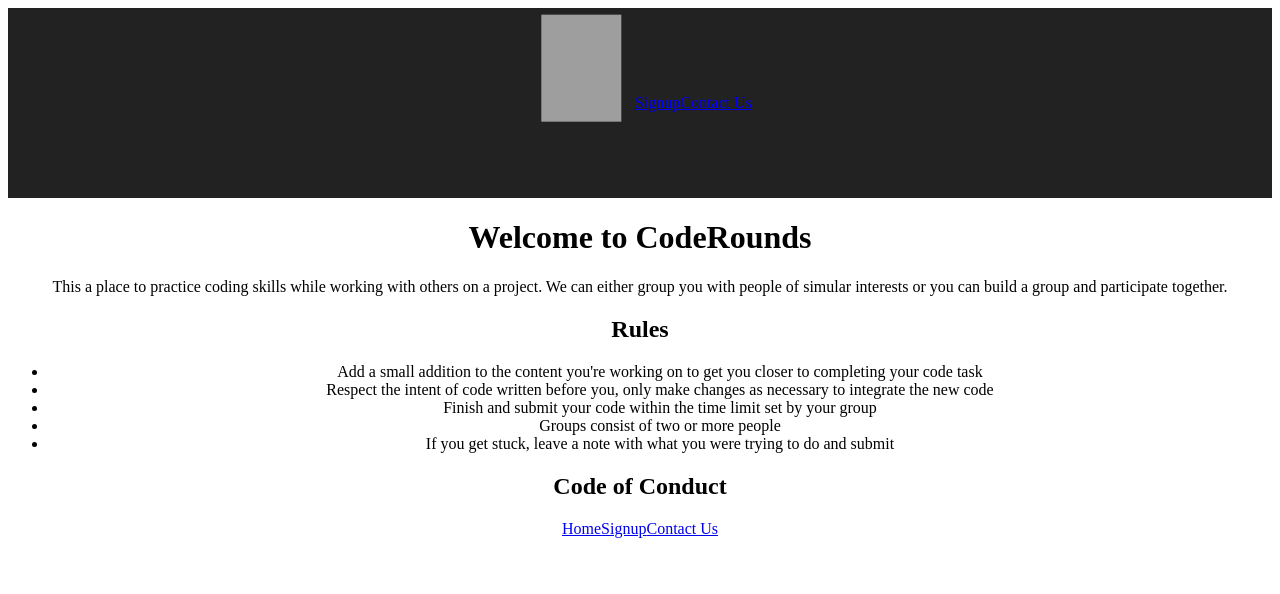
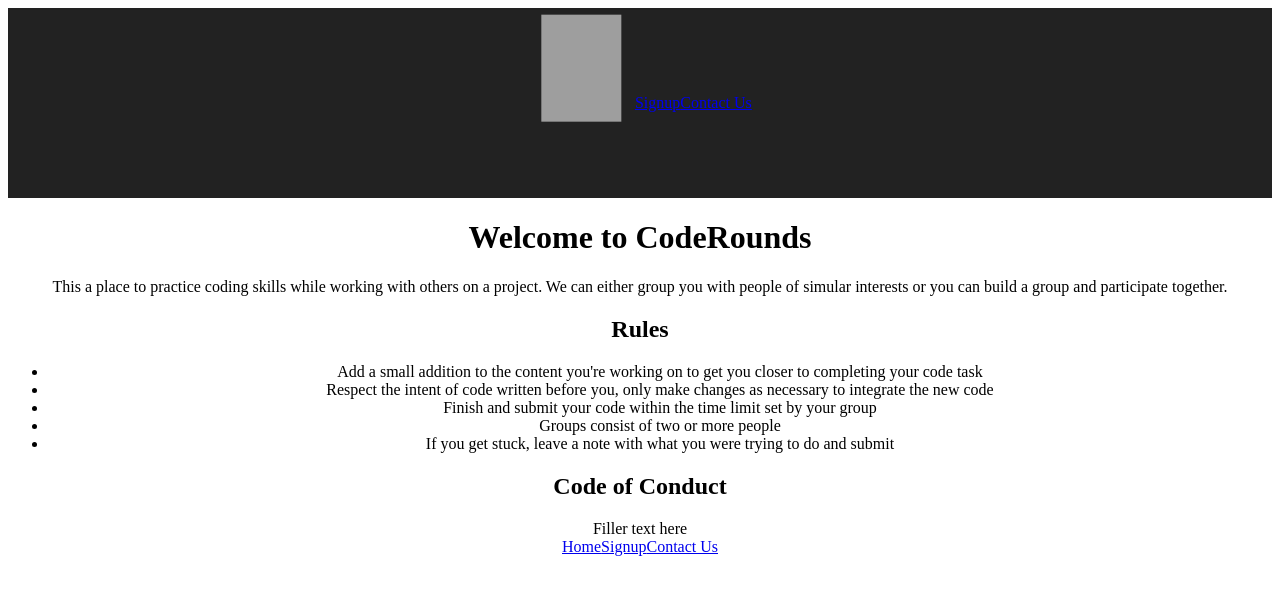
Before and after one commit to Errolyn/CodeRounds, a React (Create React App) app: page / in a window 1280 px wide. Shown: the top 594 px of the page. Built offline with nearby package versions, Linux system fonts and the light colour scheme; grey boxes are pictures that could not be loaded.

Commit message:
updated the snapshot

```diff
--- a/src/home/HomePage.jsx
+++ b/src/home/HomePage.jsx
@@ -14,7 +14,7 @@ class Home extends Component {
           </div>
           <Rules />
           <h2>Code of Conduct</h2>
-          <div></div>
+          <div>Filler text here</div>
         </div>
 
       );
```
Also changed, not shown: 1 other file (tests, documents, lock files or other folders).
